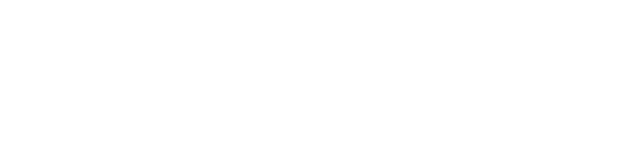
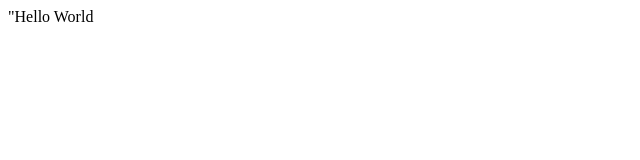
Before and after one commit to mtlmv/text, a plain HTML site: page index.html in a window 1280 px wide. Shown: the whole page, without its empty margins (0-640 px from the left). Drawn offline with Linux system fonts and the light colour scheme.

Commit message:
New commit

```diff
--- a/index.html
+++ b/index.html
@@ -6,6 +6,6 @@
     <title>Document</title>
 </head>
 <body>
-
+    <a>"Hello World</a>
 </body>
 </html>
```
